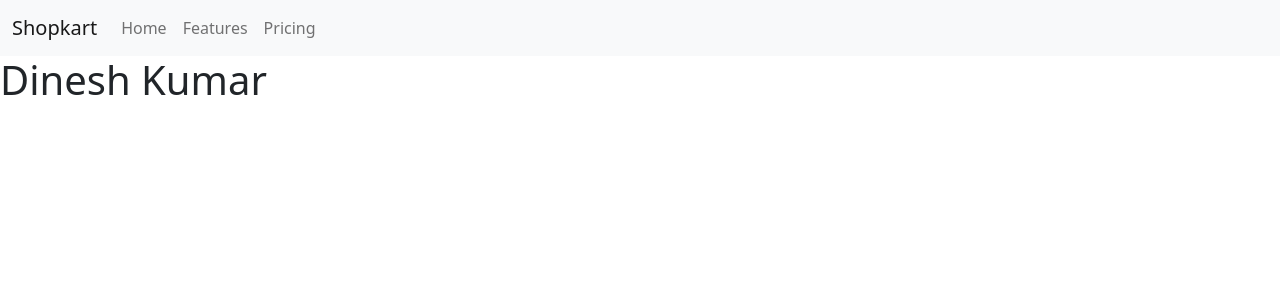
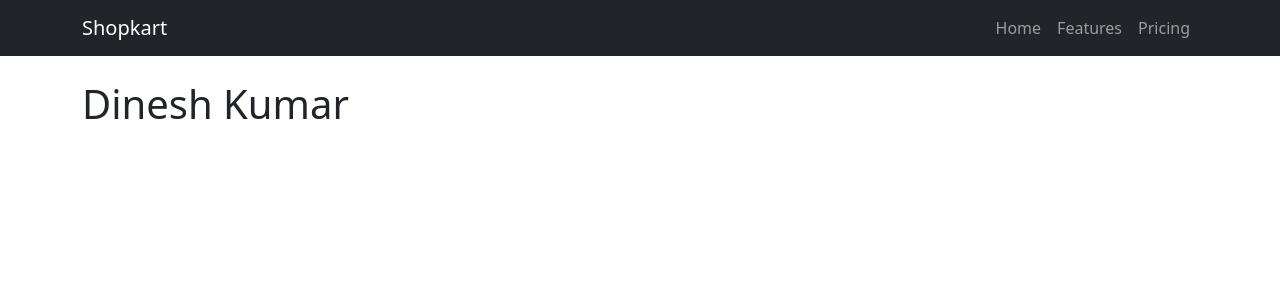
Before and after one commit to Dinesh2028/E-Commerse-Wepsite, a Django app: page /home in a window 1280 px wide. Shown: the top 300 px of the page. Run offline with Django 5.2, Linux system fonts and the light colour scheme.

Commit message:
nav design

```diff
--- a/din_project/settings.py
+++ b/din_project/settings.py
@@ -121,6 +121,9 @@
 
 STATIC_URL = 'static/'
 
+MEDIA_URL = '/images/'
+MEDIA_ROOT= BASE_DIR / 'static/'
+
 # Default primary key field type
 # https://docs.djangoproject.com/en/5.2/ref/settings/#default-auto-field
 
--- a/shop/templates/shop/inc/navbar.html
+++ b/shop/templates/shop/inc/navbar.html
@@ -1,11 +1,11 @@
-<nav class="navbar navbar-expand-lg navbar-light bg-light">
-  <div class="container-fluid">
+<nav class="navbar navbar-expand-lg navbar-dark bg-dark fixed-top">
+  <div class="container">
     <a class="navbar-brand" href="#">Shopkart</a>
     <button class="navbar-toggler" type="button" data-bs-toggle="collapse" data-bs-target="#navbarNav" aria-controls="navbarNav" aria-expanded="false" aria-label="Toggle navigation">
       <span class="navbar-toggler-icon"></span>
     </button>
     <div class="collapse navbar-collapse" id="navbarNav">
-      <ul class="navbar-nav">
+      <ul class="navbar-nav ms-auto">
         <li class="nav-item">
           <a class="nav-link" aria-current="page" href="#">Home</a>
         </li>
--- a/shop/templates/shop/index.html
+++ b/shop/templates/shop/index.html
@@ -5,5 +5,12 @@
 {% endblock title %}
 
 {% block content %}
+
+<div class="container" style="margin-top: 80px;">
+  <div class="row">
+    <div class="col-12">
   <h1>Dinesh Kumar</h1>
+    </div>
+  </div>
+</div>
 {% endblock content %}
--- a/shop/templates/shop/register.html
+++ b/shop/templates/shop/register.html
@@ -5,5 +5,11 @@
 {% endblock title %}
 
 {% block content %}
+   <div class="container" style="margin-top: 80px;">
+  <div class="row">
+    <div class="col-12">
    <h1>This is A Resgiterpage</h1>
+    </div>
+  </div>
+</div>
 {% endblock content %}
```
